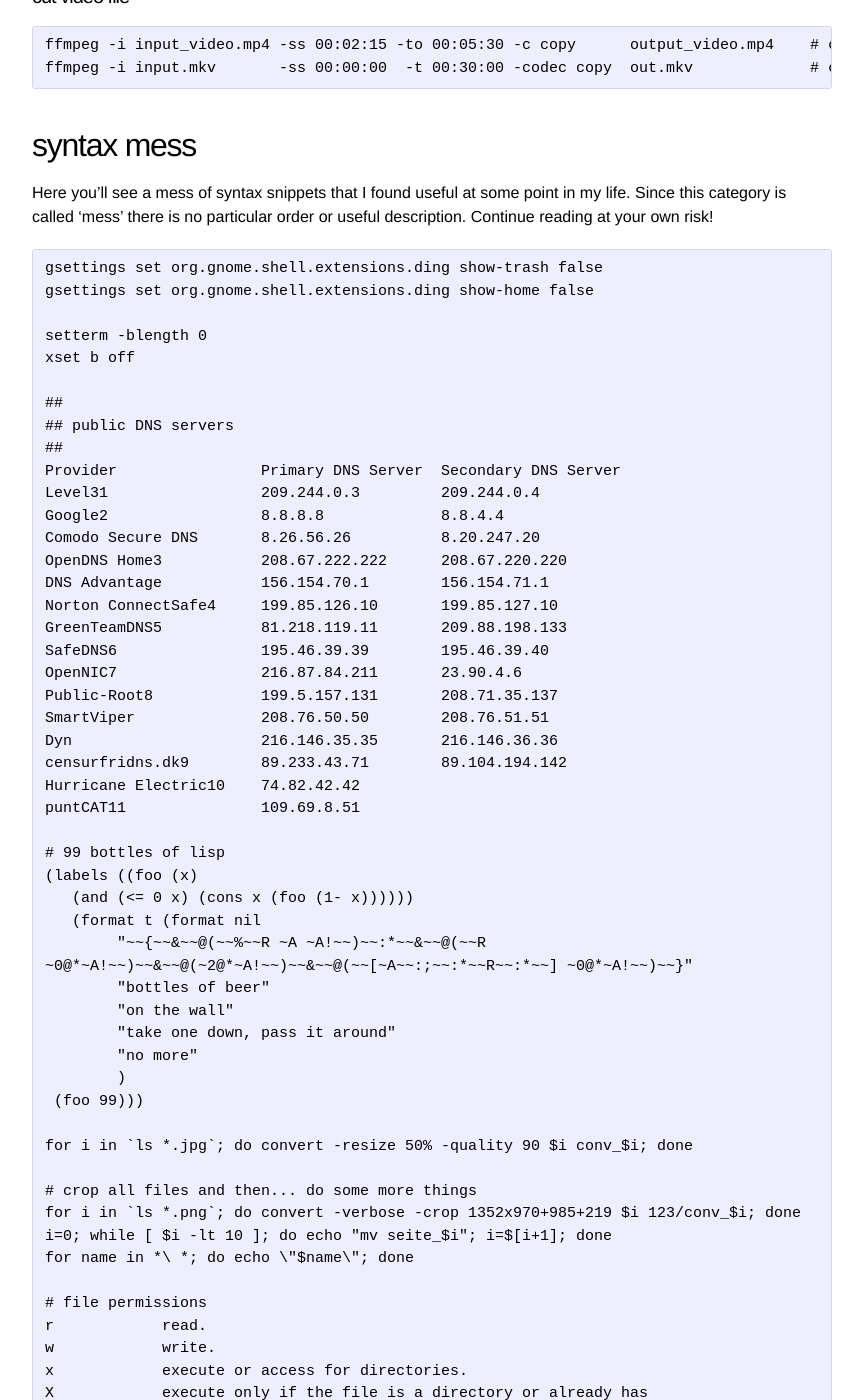
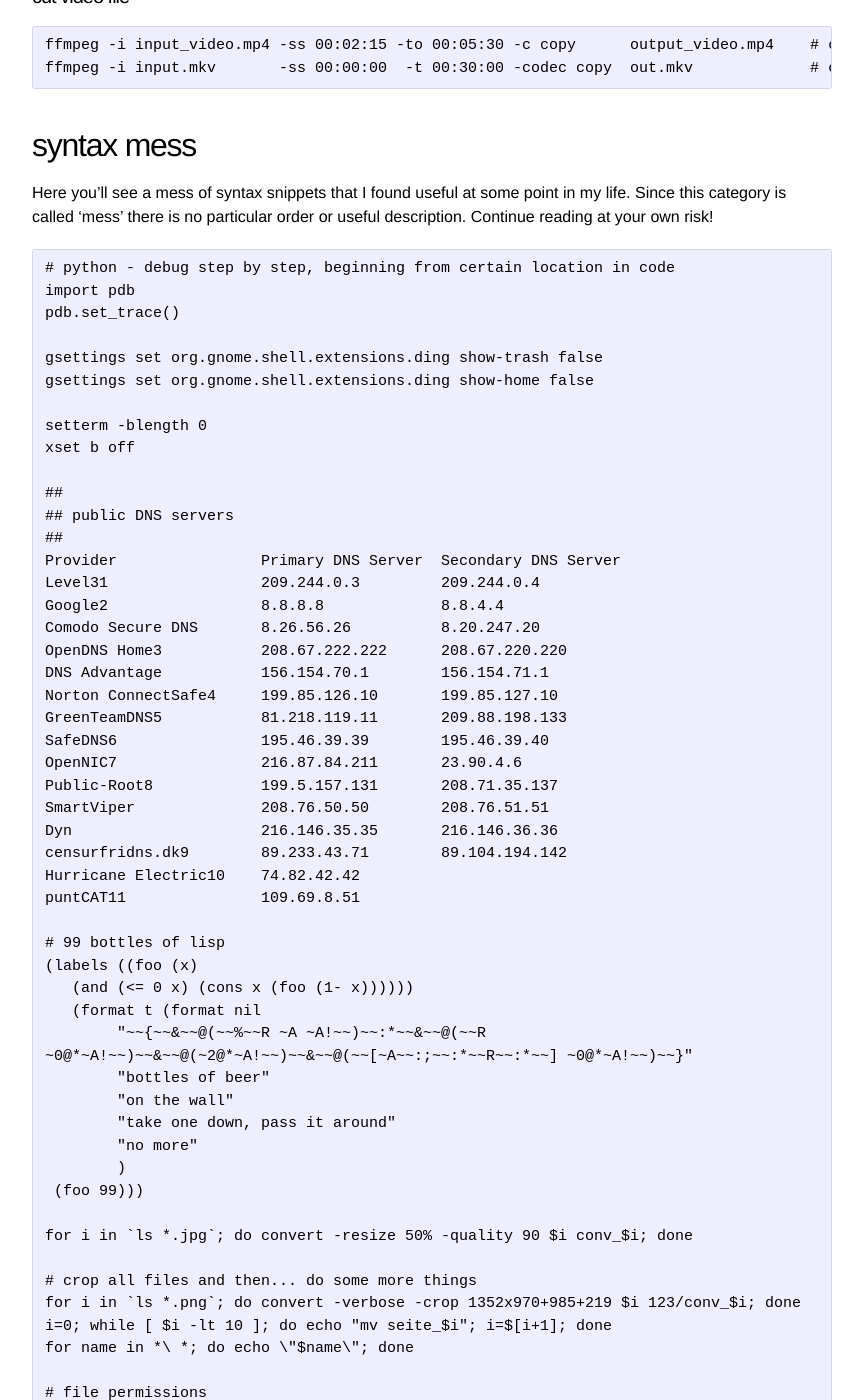
Before and after one commit to jewirth/jewirth.github.io, a Jekyll site: the page built from syntax.md, in a window 1280 px wide and 1400 px high, scrolled down 9915 px. Shown: the whole window, without its empty margins (208-1071 px from the left). Built offline with Jekyll 4.4.1, drawn with Linux system fonts in a browser that asks for light colours; some of the changed text lies outside the part shown.

Commit message:
Update syntax.md

```diff
--- a/syntax.md
+++ b/syntax.md
@@ -447,6 +447,10 @@ kill or enable the OS X dashboard
 Here you'll see a mess of syntax snippets that I found useful at some point in my life. Since this category is called 'mess' there is no particular order or useful description. Continue reading at your own risk!
 
 
+    # python - debug step by step, beginning from certain location in code
+    import pdb
+    pdb.set_trace()
+
     gsettings set org.gnome.shell.extensions.ding show-trash false
     gsettings set org.gnome.shell.extensions.ding show-home false
 
```
